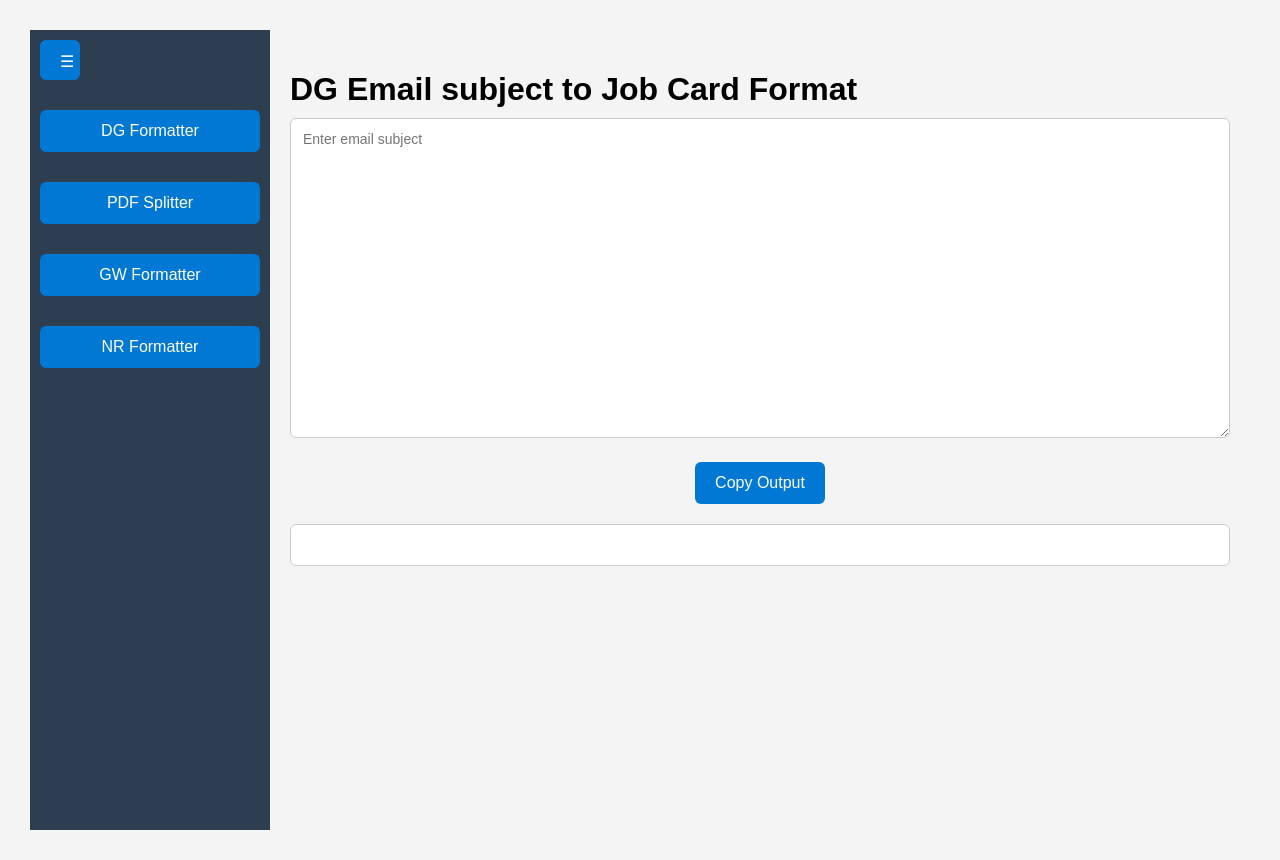
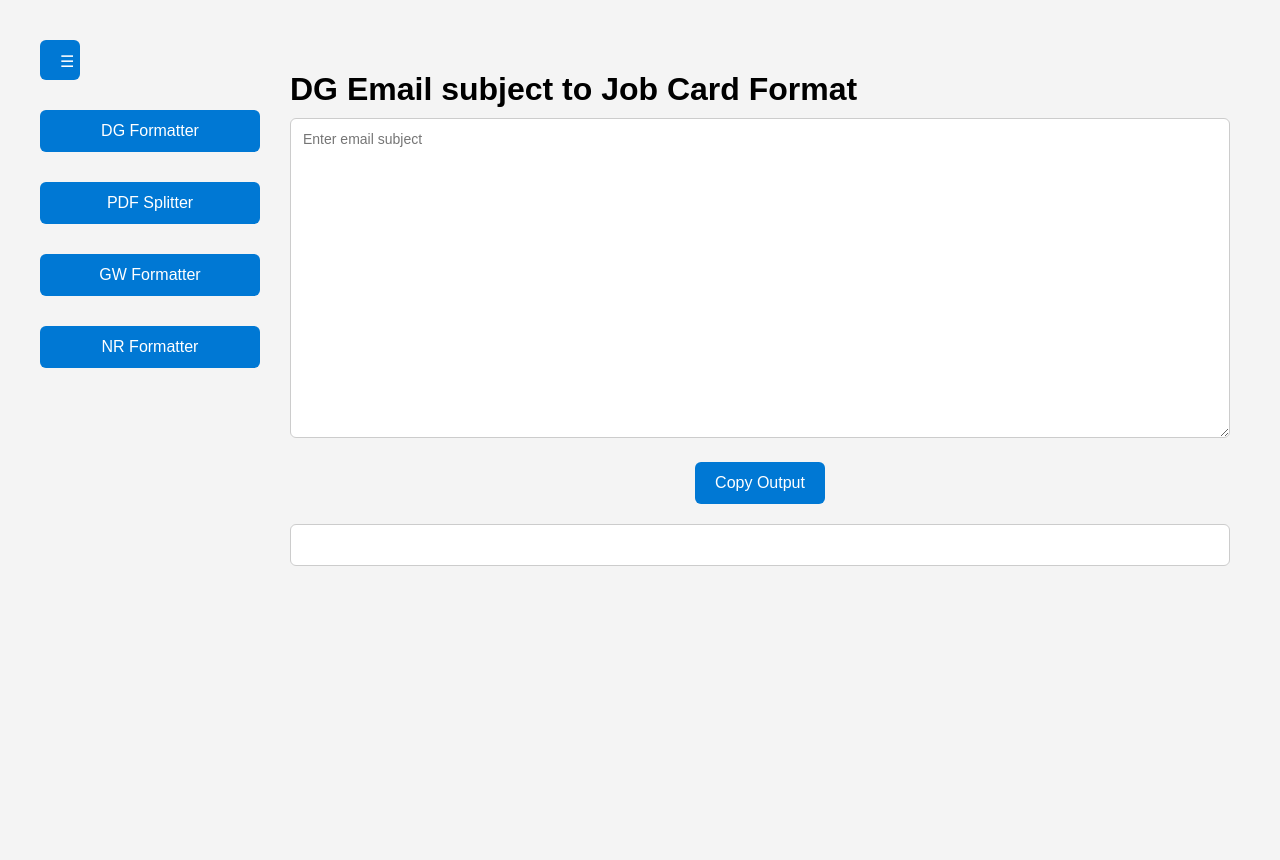
Before and after one commit to cha252/NPE_tools, a React (Vite) app: page / in a window 1280 px wide. Built offline with nearby package versions, Linux system fonts and the light colour scheme.

Commit message:
Removed background colour from sidebar

```diff
--- a/App.css
+++ b/App.css
@@ -4,7 +4,6 @@
 }
 
 .sidebar {
-    background: #2c3e50;
     display: flex;
     flex-direction: column;
     gap: 10px;
```
